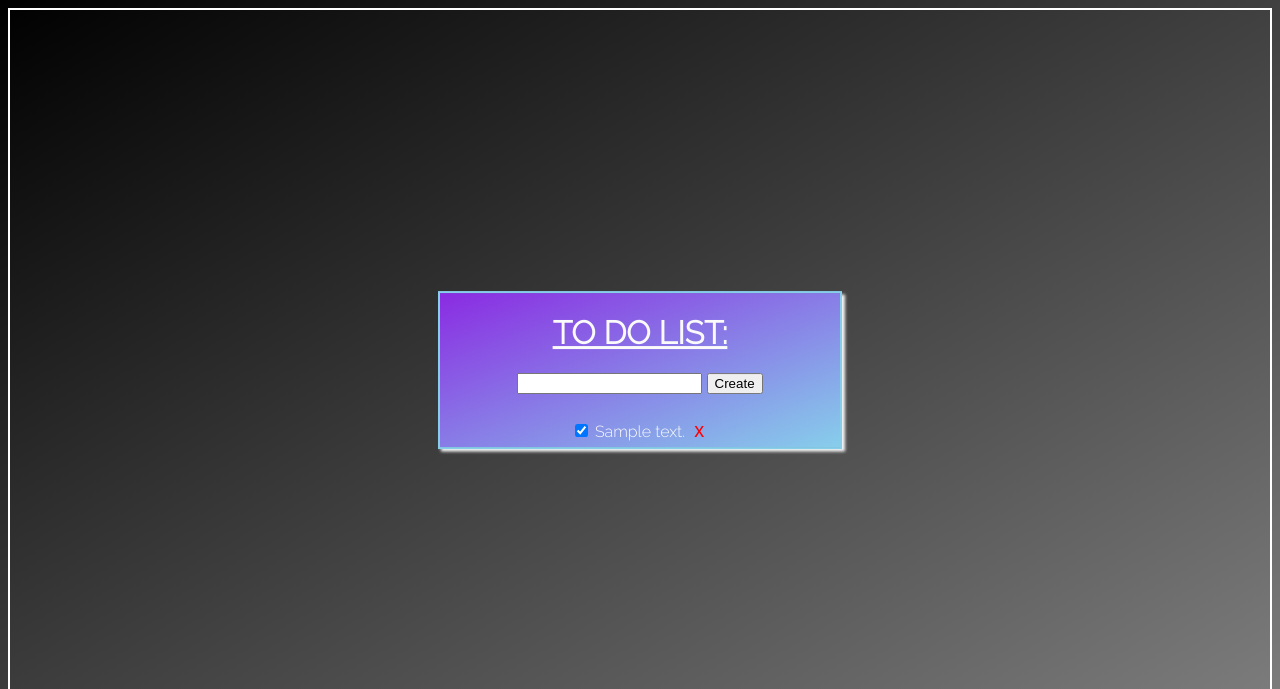
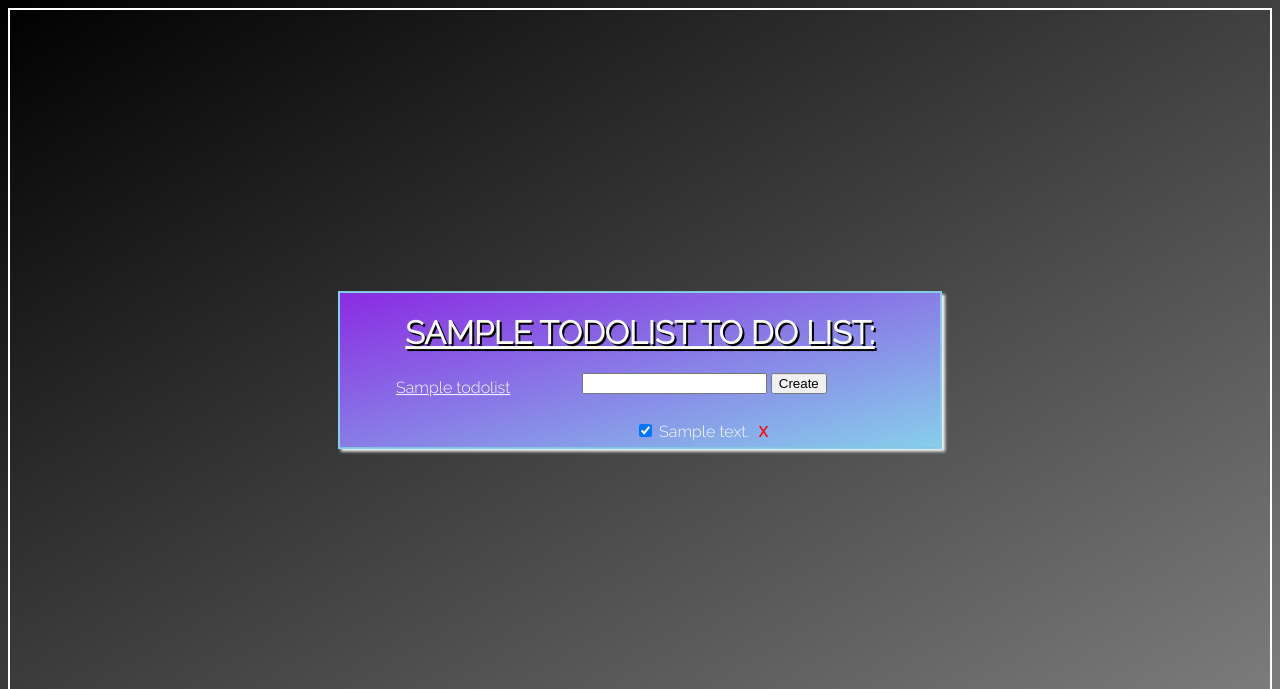
Before and after one commit to cbhuber17/FlaskToDoApp, a Flask app: template templates/index.html in a window 1280 px wide. Shown: the top 689 px of the page. Run offline with Flask 2, Linux system fonts and the light colour scheme; the template is opened without the code that fills it: values that come from a table or form of the project are taken from there, others are empty; tables that the repository leaves empty hold one stand-in row (values such as "Sample post").

Commit message:
feat: Added ability to create categories of TODO lists.  Still work to be done, refer to readme.md file as to other updates required.

```diff
--- a/app.py
+++ b/app.py
@@ -21,10 +21,12 @@ class Todo(db.Model):
     __tablename__ = 'todos'
     id = db.Column(db.Integer, primary_key=True)
     description = db.Column(db.String(), nullable=False)
-    completed = db.Column(db.Boolean, nullable=False, default=False)
+    completed = db.Column(db.Boolean, default=False)
+    list_id = db.Column(db.Integer, db.ForeignKey(
+        'todolists.id'), nullable=False)
 
     def __repr__(self):
-        return 'Todo item: {}, {}'.format(self.id, self.description)
+        return 'Todo item: {}, {}, {}, {}'.format(self.id, self.description, self.completed, self.list_id)
 
 
 # Sync up models in the db
@@ -33,6 +35,12 @@ class Todo(db.Model):
 # Commented out as will be using flask migrate to sync the db models
 # The commnad "flask db migrate" in cmd replaces this db.create_all()
 # db.create_all()
+
+class TodoList(db.Model):
+    __tablename__ = 'todolists'
+    id = db.Column(db.Integer, primary_key=True)
+    name = db.Column(db.String(), nullable=False)
+    todos = db.relationship('Todo', backref='list', lazy=True)
 
 
 @app.route('/todos/create', methods=['POST'])
@@ -114,14 +122,14 @@ def remove_todo(todo_id):
     return jsonify({'success': True})
 
 
+@app.route('/list/<list_id>')
+def get_list_todos(list_id):
+
+    return render_template('index.html', lists=TodoList.query.all(),
+                           active_list=TodoList.query.get(list_id),
+                           todos=Todo.query.filter_by(list_id=list_id).order_by('id').all())
+
+
 @app.route('/')
 def index():
-
-    return render_template('index.html', data=Todo.query.order_by('id').all())
-
-    # Hardcoded data sample
-    # return render_template('index.html', data=[
-    #     {'description': 'Todo 1'},
-    #     {'description': 'Todo 2'},
-    #     {'description': 'Todo 3'},
-    # ])
+    return redirect(url_for('get_list_todos', list_id=1))
--- a/static/css/styles.css
+++ b/static/css/styles.css
@@ -14,6 +14,8 @@ body {
 
 h1 {
     text-decoration: underline;
+    text-transform: uppercase;
+    text-shadow: 2px 2px black;
 }
 
 #form {
@@ -23,7 +25,7 @@ h1 {
 .centered {
     background: linear-gradient(to bottom right, blueviolet, skyblue);
     border: 2px solid skyblue;
-    width: 50vh;
+    width: 75vh;
     text-align: center;
     margin: 0;
     position: absolute;
@@ -31,6 +33,23 @@ h1 {
     left: 50%;
     transform: translate(-50%, -50%);
     box-shadow: 3px 3px 3px;
+}
+
+.lists-wrapper, .todos-wrapper {
+    display: inline-block;
+    vertical-align: top;
+}
+
+.lists-wrapper {
+    transform: translateX(-50%);
+}
+
+.lists-wrapper li {
+    padding: 5px;
+}
+
+.lists-wrapper a, a:visited, a:hover, a:active {
+    color: inherit;
 }
 
 ul {
--- a/templates/index.html
+++ b/templates/index.html
@@ -13,27 +13,40 @@
 
 <body>
     <main class="centered">
-        <h1>TO DO LIST:</h1>
+        <h1>{{active_list.name }} to do list:</h1>
         <!-- <form id="form" action="/todos/create" method="POST"> -->
         <!-- Script below will now handle the POST request -->
+
+        <div class="lists-wrapper">
+            <ul id="lists">
+                {% for list in lists %}
+                <!-- <li>{{ list.name }}</li> -->
+                <li><a href="/list/{{ list.id }}">{{ list.name }}</a></li>
+                {% endfor %}
+            </ul>
+        </div>
+
+        <div class="todos-wrapper">
             <form id="form">
                 <input type="text" name="description" id="description">
                 <input type="submit" value="Create">
             </form>
             <ul id="todos">
-            {% for d in data %}
+                {% for todo in todos %}
 
                 <li>
-                <input class="check-completed" data-id="{{ d.id }}" type="checkbox" {% if d.completed %} checked
-                    {% endif %}>
+                    <input class="check-completed" data-id="{{ todo.id }}" type="checkbox" {% if todo.completed %}
+                        checked {% endif %}>
 
-                {{ d.description }}
+                    {{ todo.description }}
 
-                <button class="remove-todo" data-id="{{ d.id }}" onclick="handleDelete(event)">x</button>
+                    <button class="remove-todo" data-id="{{ todo.id }}" onclick="handleDelete(event)">x</button>
                 </li>
 
                 {% endfor %}
             </ul>
+        </div>
+
     </main>
 
     <script type="text/javascript" src="{{ url_for('static', filename='js/processForm.js') }}"></script>
```
Lines whose indentation alone changed are shown as unchanged.
